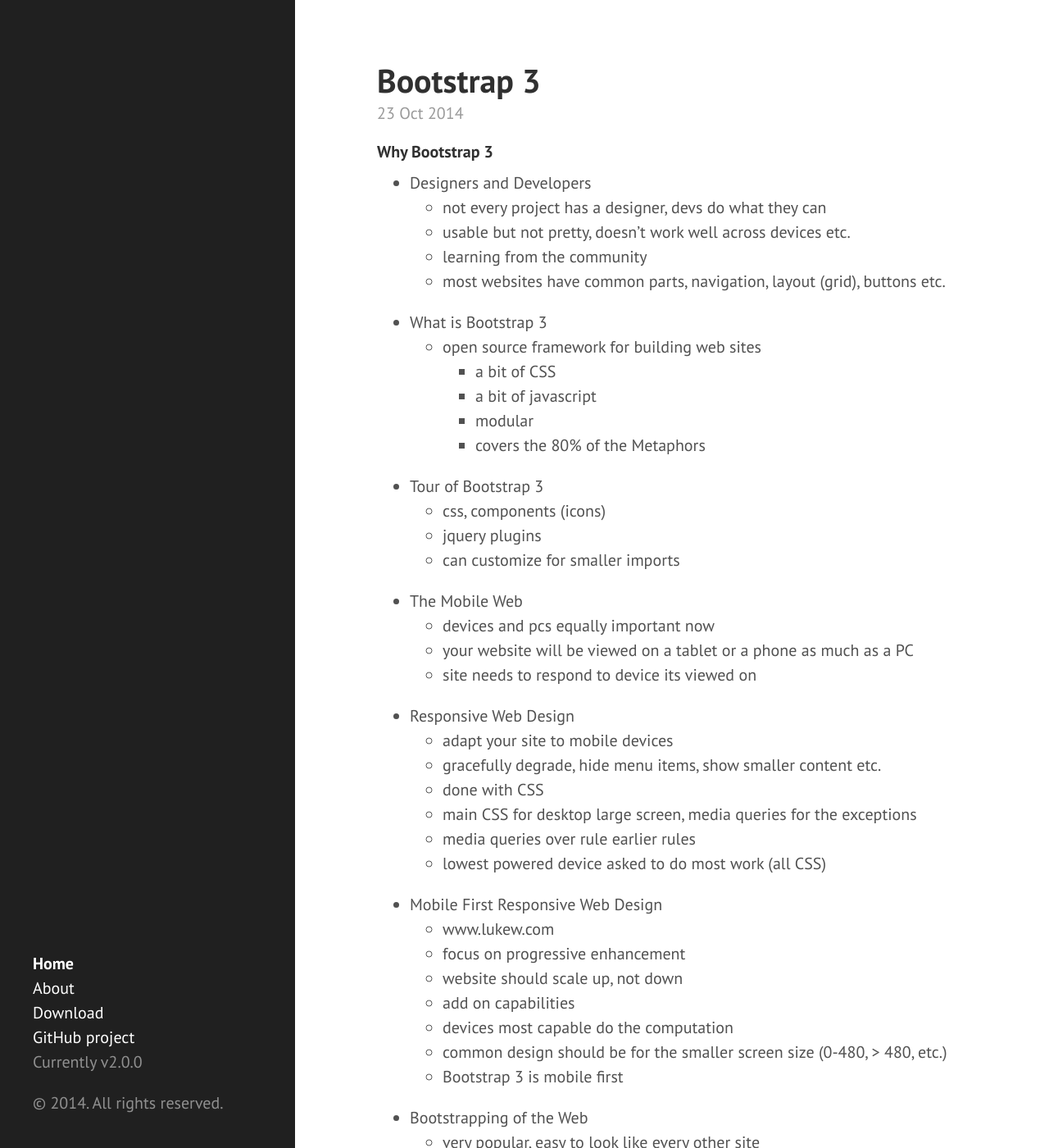
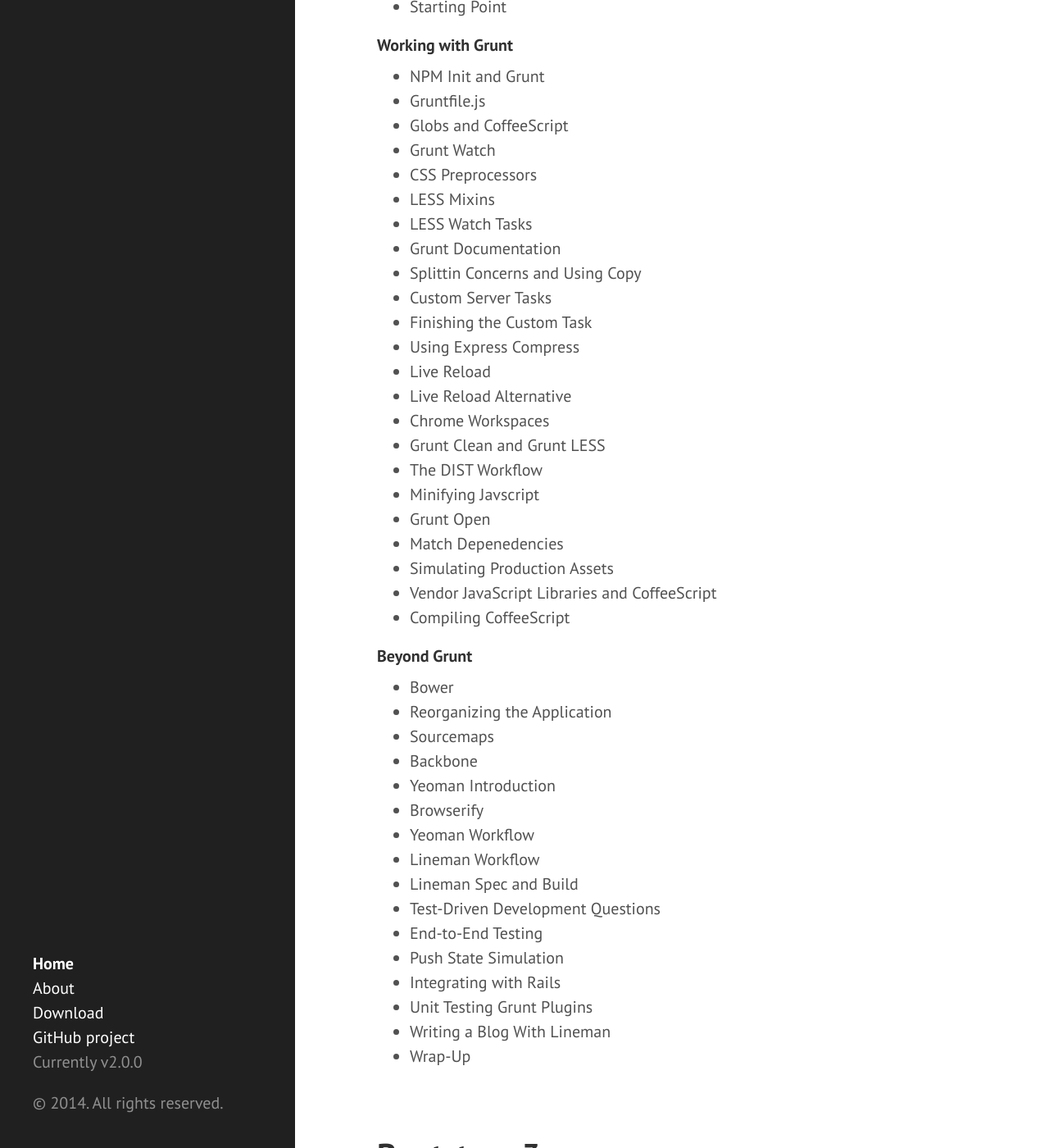
Before and after one commit to eneiand/eneiand.github.io, a Jekyll site: the page built from index.html, in a window 1280 px wide and 1400 px high, scrolled down 342 px. Shown: the whole window at 82% size. Built offline with Jekyll 4.4.1, drawn with Linux system fonts in a browser that asks for light colours; Markdown is read by kramdown in place of the engine named in the settings; the list of posts is cut into pages by our own code; some of the changed text lies outside the part shown.

Commit message:
Update 2014-10-25-build-process-and beyond.md

```diff
--- a/_posts/2014-10-25-build-process-and beyond.md
+++ b/_posts/2014-10-25-build-process-and beyond.md
@@ -1,7 +1,52 @@
 #### Introduction
 
 * Web Apps
+* Tooling
+* Grunt
+* Project Setup
+* Starting Point
 
 #### Working with Grunt
 
+* NPM Init and Grunt
+* Gruntfile.js
+* Globs and CoffeeScript
+* Grunt Watch
+* CSS Preprocessors
+* LESS Mixins
+* LESS Watch Tasks
+* Grunt Documentation
+* Splittin Concerns and Using Copy
+* Custom Server Tasks
+* Finishing the Custom Task
+* Using Express Compress
+* Live Reload
+* Live Reload Alternative
+* Chrome Workspaces
+* Grunt Clean and Grunt LESS
+* The DIST Workflow
+* Minifying Javscript
+* Grunt Open
+* Match Depenedencies
+* Simulating Production Assets
+* Vendor JavaScript Libraries and CoffeeScript
+* Compiling CoffeeScript
+
 #### Beyond Grunt
+
+* Bower
+* Reorganizing the Application
+* Sourcemaps
+* Backbone
+* Yeoman Introduction
+* Browserify
+* Yeoman Workflow
+* Lineman Workflow
+* Lineman Spec and Build
+* Test-Driven Development Questions
+* End-to-End Testing
+* Push State Simulation
+* Integrating with Rails
+* Unit Testing Grunt Plugins
+* Writing a Blog With Lineman
+* Wrap-Up
```
